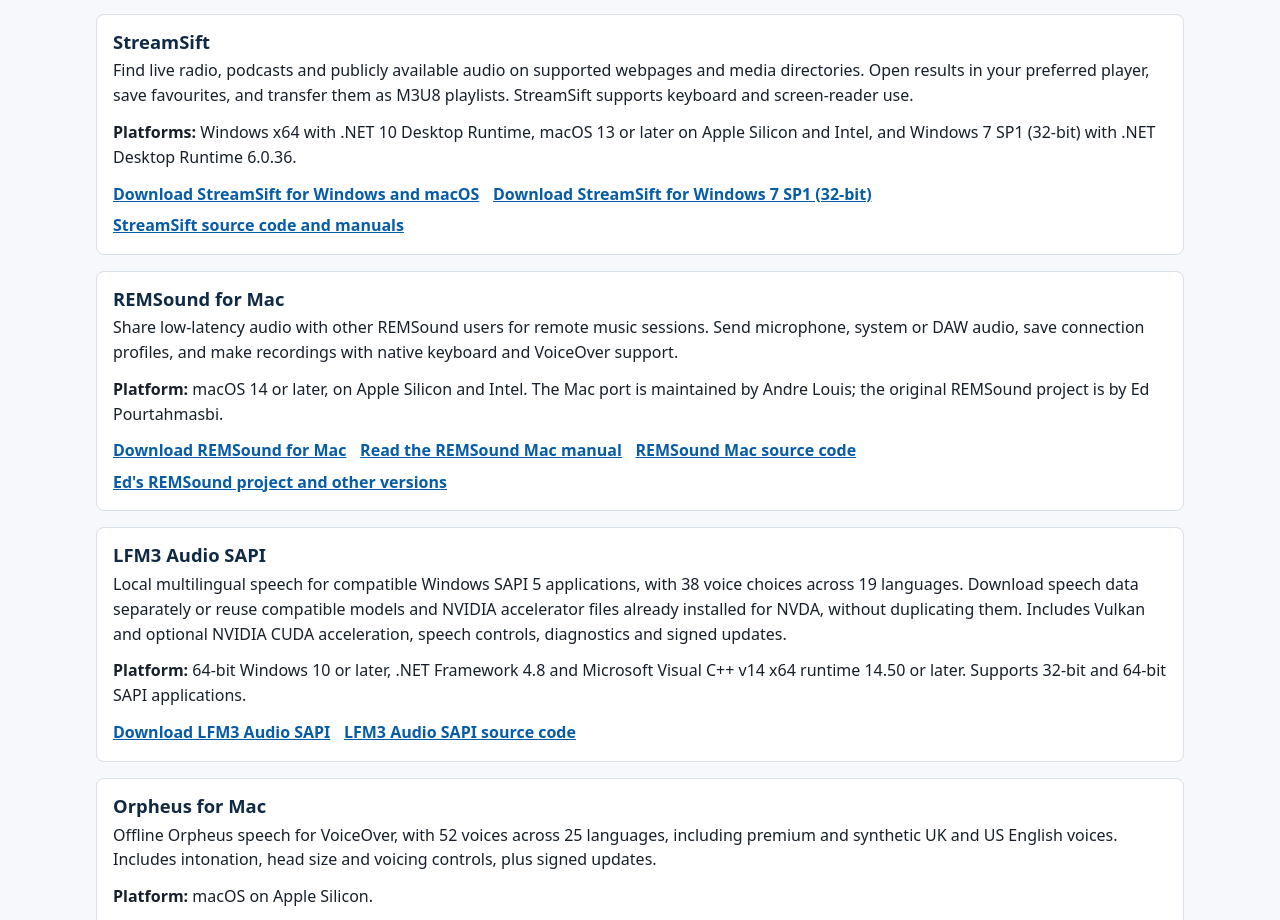
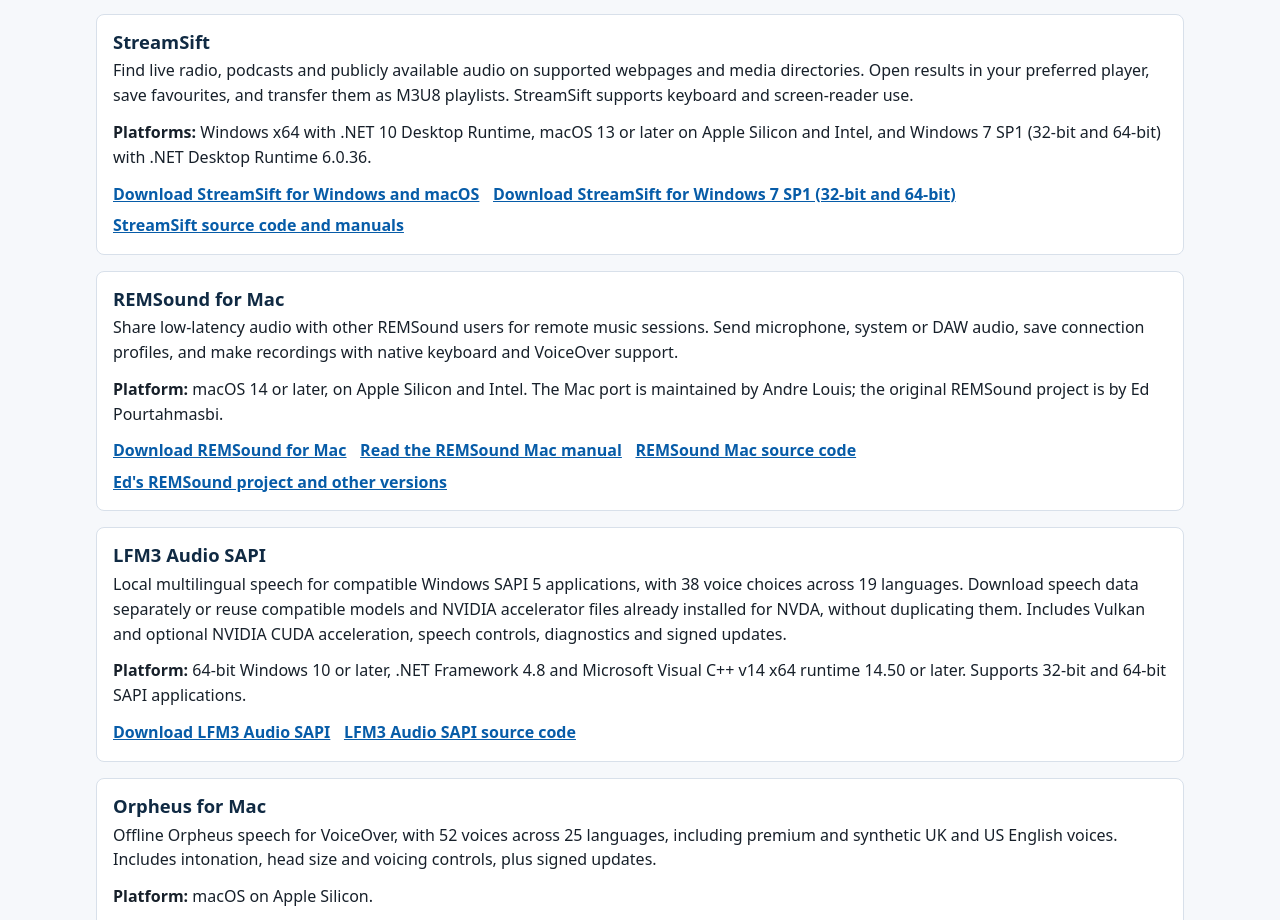
Before and after one commit to OnjLouis/OnjLouis.github.io, a plain HTML site: page index.html in a window 1280 px wide. Shown: the part 1449-2369 px from the top of the page. Drawn offline with Linux system fonts and the light colour scheme.

Commit message:
List both StreamSift Windows 7 editions

```diff
--- a/index.html
+++ b/index.html
@@ -221,10 +221,10 @@
       <article id="streamsift">
         <h3>StreamSift</h3>
         <p>Find live radio, podcasts and publicly available audio on supported webpages and media directories. Open results in your preferred player, save favourites, and transfer them as M3U8 playlists. StreamSift supports keyboard and screen-reader use.</p>
-        <p><strong>Platforms:</strong> Windows x64 with .NET 10 Desktop Runtime, macOS 13 or later on Apple Silicon and Intel, and Windows 7 SP1 (32-bit) with .NET Desktop Runtime 6.0.36.</p>
+        <p><strong>Platforms:</strong> Windows x64 with .NET 10 Desktop Runtime, macOS 13 or later on Apple Silicon and Intel, and Windows 7 SP1 (32-bit and 64-bit) with .NET Desktop Runtime 6.0.36.</p>
         <div class="links" aria-label="StreamSift links">
           <a href="https://github.com/OnjLouis/StreamSift/releases/latest">Download StreamSift for Windows and macOS</a>
-          <a href="https://github.com/OnjLouis/StreamSift/releases/tag/win7-v1.3.1">Download StreamSift for Windows 7 SP1 (32-bit)</a>
+          <a href="https://github.com/OnjLouis/StreamSift/releases/tag/win7-v1.3.1">Download StreamSift for Windows 7 SP1 (32-bit and 64-bit)</a>
           <a href="https://github.com/OnjLouis/StreamSift#readme">StreamSift source code and manuals</a>
         </div>
       </article>
```
